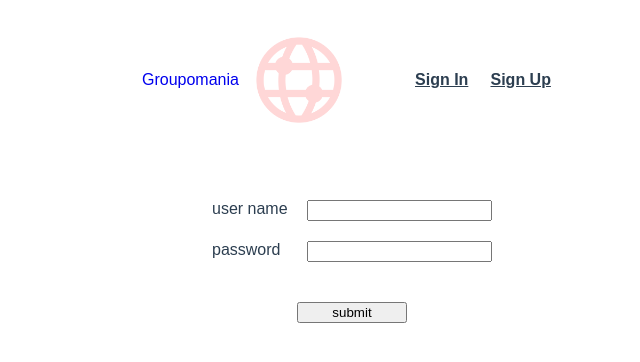
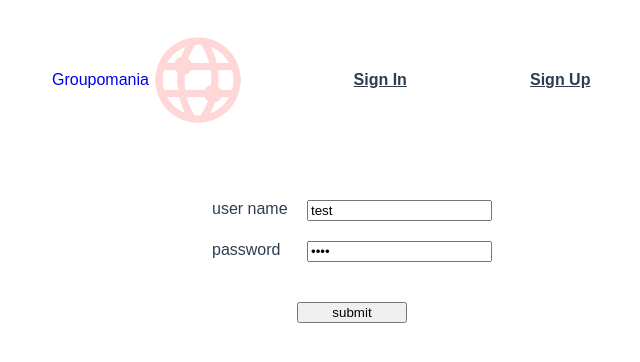
Before and after one commit to camour/ChadiAmour_7_24082021, a Vue app in the folder e-interact/: page /signIn in a window 1280 px wide. Shown: the top 362 px of the page, without its empty margins (288-928 px from the left). Built offline with nearby package versions, Linux system fonts and the light colour scheme; a web font is replaced by a local one.

Commit message:
auth process ok

```diff
--- a/e-interact/src/views/Header.vue
+++ b/e-interact/src/views/Header.vue
@@ -30,7 +30,7 @@
 
 <style lang="scss">
     .header{
-        width: 420px;
+        width: 600px;
         margin: auto;
         margin-top: 20px;
         margin-bottom: 40px;
@@ -39,6 +39,7 @@
         align-items: center;
 
         &__brand{
+            width: 40%;
             display: flex;
             align-items: center;
             text-decoration: none;
@@ -58,7 +59,7 @@
     }
 
     .nav{
-        width: 50%;
+        width: 60%;
         display: flex;
         justify-content: space-around;
         align-items: center;
--- a/e-interact/src/views/auth/Form.vue
+++ b/e-interact/src/views/auth/Form.vue
@@ -31,8 +31,8 @@
         data(){
             if(!this.signUp){
                 return{
-                    userName: '',
-                    password: ''
+                    userName: 'test',
+                    password: 'test'
                 };
             }
             else if(this.signUp){
@@ -50,7 +50,6 @@
                 //localStorage.setItem('token', '123');
                 //this.$router.push('/');
                 const endPoint = this.signUp ? 'signUp' : 'signIn';
-                console.log(endPoint);
                 fetch('http://localhost:3000/api/auth/' + endPoint, {
                     method: 'POST',
                     headers: {
```
